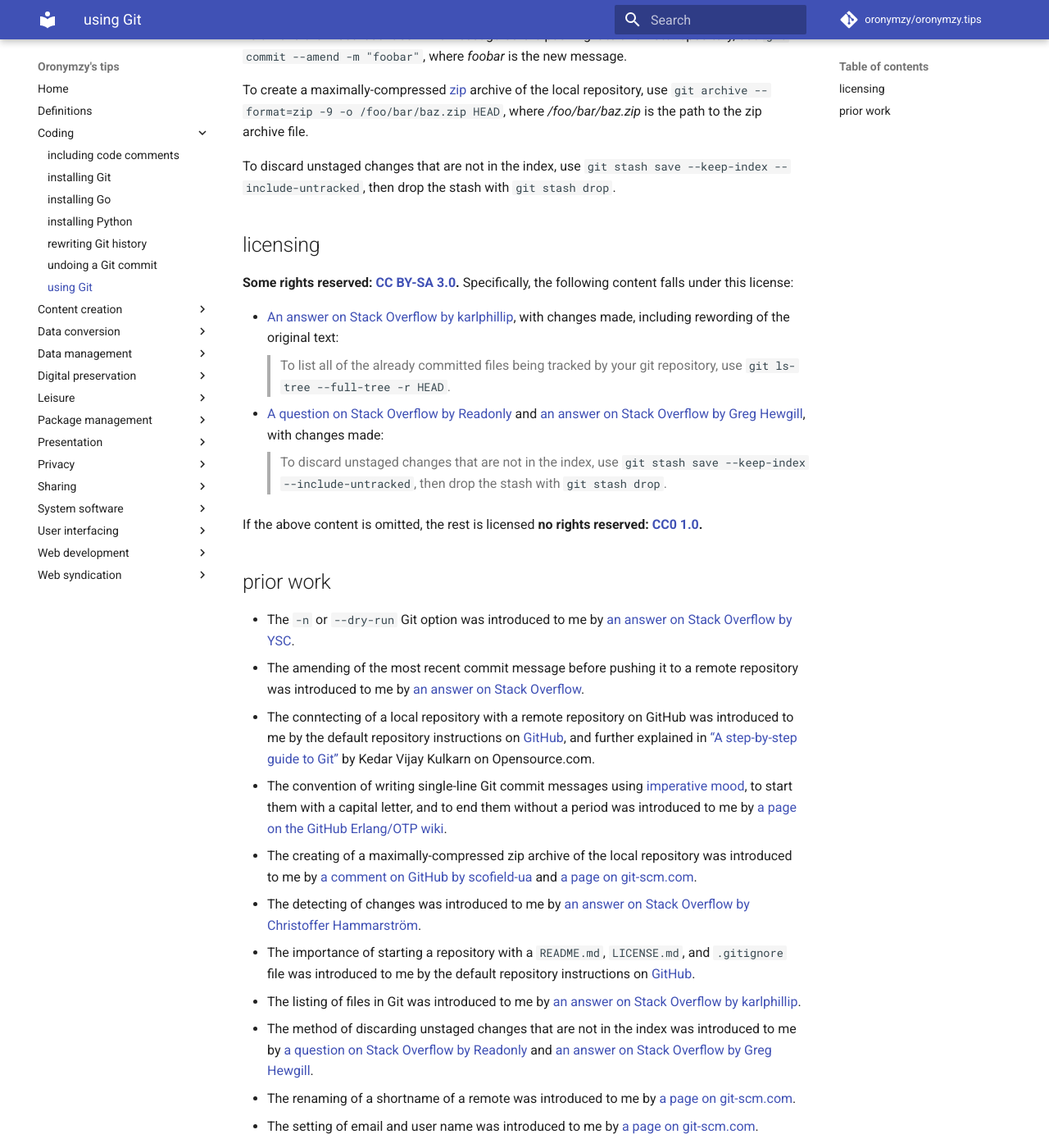
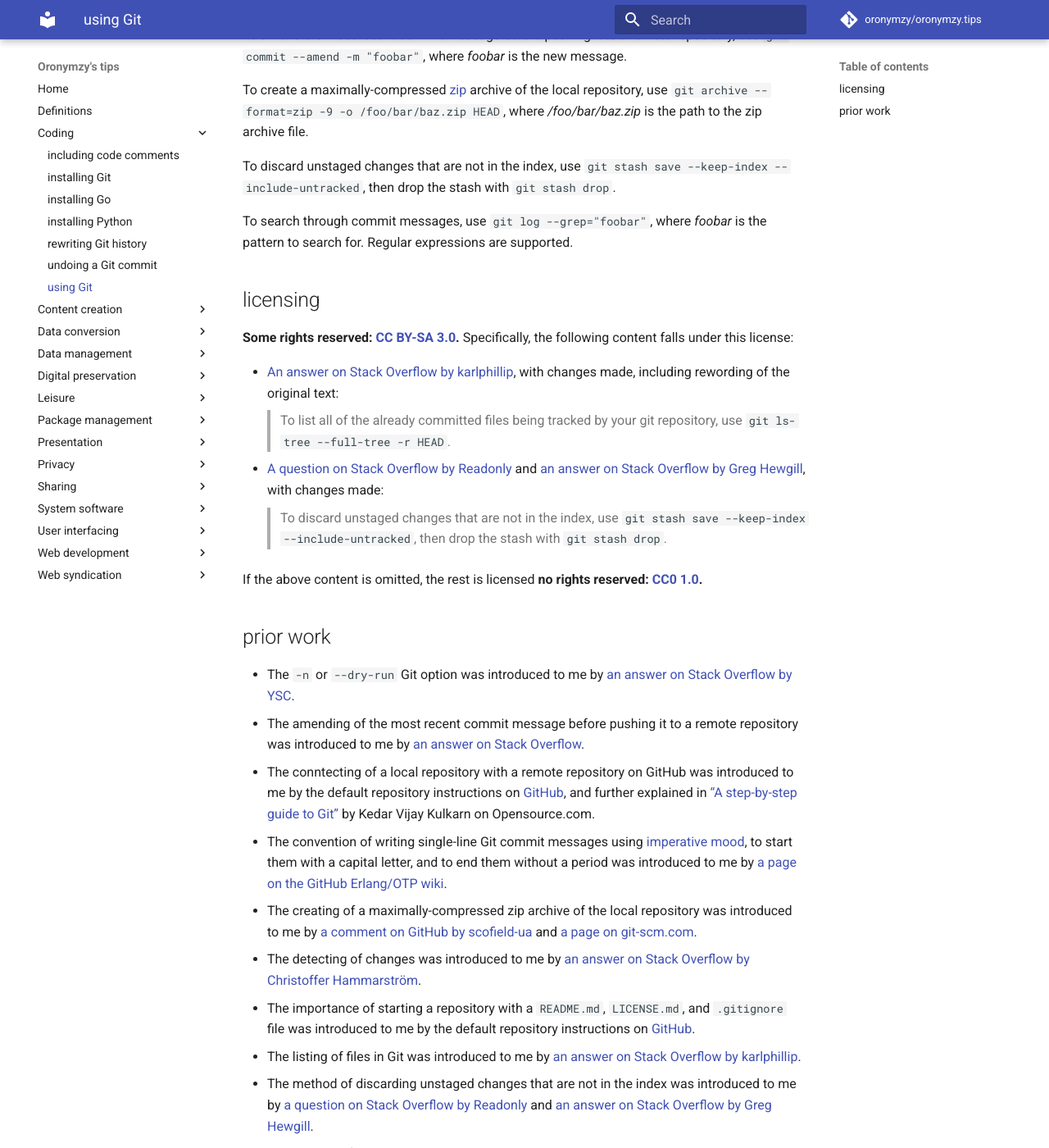
Before and after one commit to oronymzy/tips, an MkDocs documentation site: the page built from docs/usngGit.md, in a window 1280 px wide and 1400 px high, scrolled down 783 px. Shown: the whole window at 82% size. Built offline with MkDocs 1.6.1 and Material for MkDocs 9.7.7, drawn with Linux system fonts in a browser that asks for light colours; comment, search, counter and statistics services are not loaded; some of the changed text lies outside the part shown.

Commit message:
Add method of searching through commit messages and related prior work entry

```diff
--- a/docs/usngGit.md
+++ b/docs/usngGit.md
@@ -16,6 +16,8 @@ To amend the most recent commit message before pushing it to a remote repository
 To create a maximally-compressed [zip](https://en.wikipedia.org/wiki/Zip_(file_format)) archive of the local repository, use `git archive --format=zip -9 -o /foo/bar/baz.zip HEAD`, where */foo/bar/baz.zip* is the path to the zip archive file.
 
 To discard unstaged changes that are not in the index, use `git stash save --keep-index --include-untracked`, then drop the stash with `git stash drop`.
+
+To search through commit messages, use `git log --grep="foobar"`, where *foobar* is the pattern to search for. Regular expressions are supported.
 
 ## licensing
 **Some rights reserved: [CC BY-SA 3.0](https://creativecommons.org/licenses/by-sa/3.0/).** Specifically, the following content falls under this license:
@@ -37,6 +39,7 @@ If the above content is omitted, the rest is licensed **no rights reserved: [CC0
 - The importance of starting a repository with a `README.md`, `LICENSE.md`, and `.gitignore` file was introduced to me by the default repository instructions on [GitHub](https://github.com/).
 - The listing of files in Git was introduced to me by [an answer on Stack Overflow by karlphillip](https://stackoverflow.com/questions/8533202/list-files-in-local-git-repo/8533413#8533413).
 - The method of discarding unstaged changes that are not in the index was introduced to me by [a question on Stack Overflow by Readonly](https://stackoverflow.com/questions/52704/how-do-i-discard-unstaged-changes-in-git) and [an answer on Stack Overflow by Greg Hewgill](https://stackoverflow.com/questions/52704/how-do-i-discard-unstaged-changes-in-git/52719#52719).
+- The method of searching through commit messages was introduced to me by [an answer on Stack Overflow by hobbs](https://stackoverflow.com/questions/3826748/how-to-search-in-commit-messages-using-command-line/3826800#3826800).
 - The renaming of a shortname of a remote was introduced to me by [a page on git-scm.com](https://git-scm.com/book/en/v2/Git-Basics-Working-with-Remotes#_renaming_and_removing_remotes).
 - The setting of email and user name was introduced to me by [a page on git-scm.com](https://git-scm.com/book/en/v2/Getting-Started-First-Time-Git-Setup#_your_identity).
 
```
